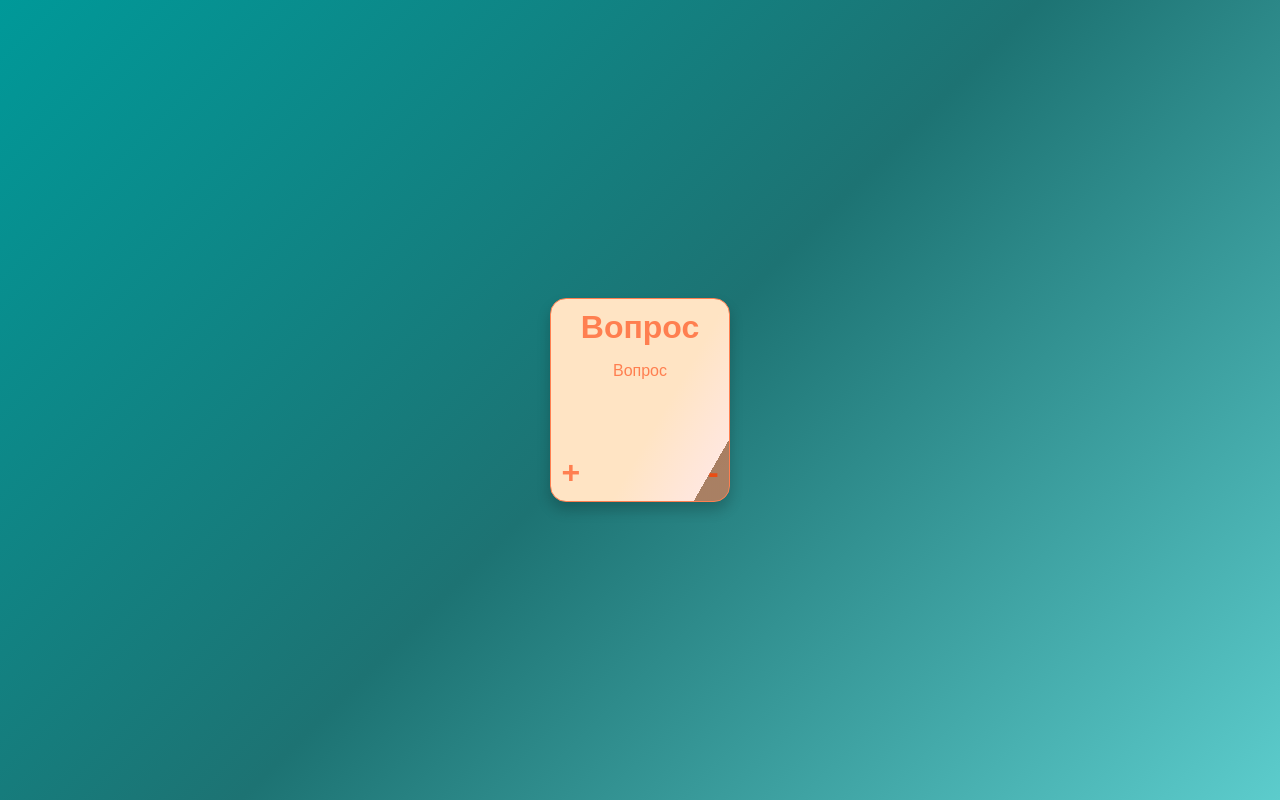
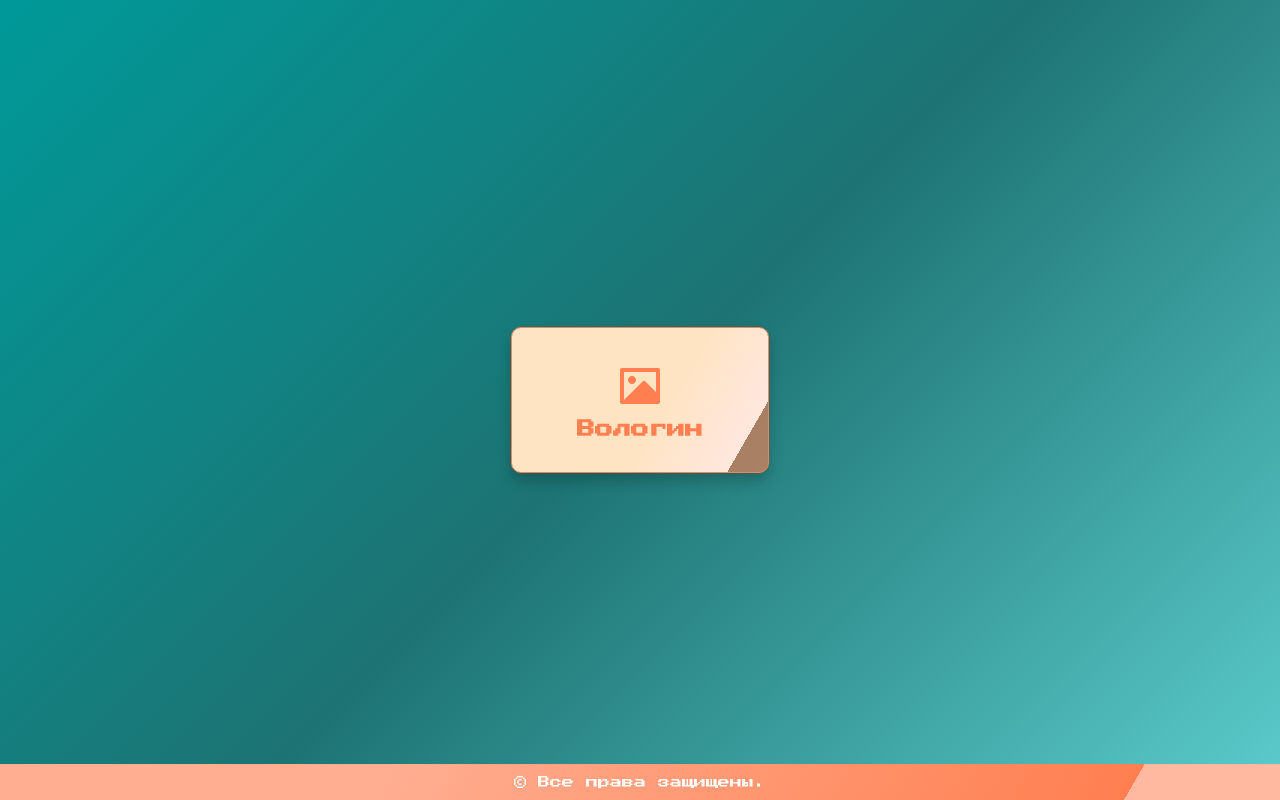
Before and after one commit to ystuler/front, a Vue app: page / in a window 1280 px wide. Built offline with nearby package versions, Linux system fonts and the light colour scheme.

Commit message:
style: new font

```diff
--- /dev/null
+++ b/src/components/BackGroundComponent.vue
@@ -0,0 +1,32 @@
+<template>
+  <footer class="footer">
+    <p>© Все права защищены.</p>
+  </footer>
+</template>
+
+<script setup>
+</script>
+
+<style scoped>
+@import url('https://fonts.googleapis.com/css2?family=Press+Start+2P&display=swap');
+
+
+.footer {
+  background: linear-gradient(
+      120deg,
+      rgb(255, 174, 145) 30%,
+      coral 88%,
+      bisque 40%,
+      rgb(255, 185, 160) 78%
+  );
+  text-align: center;
+  color: white;
+  position: absolute;
+  bottom: 0;
+  left: 0;
+  width: 100%;
+  font-family: 'Press Start 2P', Arial, sans-serif;
+
+}
+
+</style>
--- a/src/components/CardComponent.vue
+++ b/src/components/CardComponent.vue
@@ -32,11 +32,12 @@ const flipCard = () => {
 </template>
 
 <style scoped>
+@import url('https://fonts.googleapis.com/css2?family=Press+Start+2P&display=swap');
+
 .flip-card {
   background-color: transparent;
   width: 14vw;
   height: 16vw;
-  font-family: sans-serif;
   position: relative;
 }
 
--- a/src/components/CollectionCardsComponent.vue
+++ b/src/components/CollectionCardsComponent.vue
@@ -1,6 +1,10 @@
 <script setup>
-const description = 'Описание карточки тутутутутутуту ............... Описание карточки тутутутутутуту ............... Описание карточки тутутутутутуту ............... Описание карточки тутутутутутуту ............... Описание карточки тутутутутутуту ...............';
-const name = 'Название';
+
+
+const props = defineProps({
+  description: String,
+  name: String
+})
 </script>
 
 <template>
@@ -24,6 +28,8 @@ const name = 'Название';
 </template>
 
 <style scoped>
+@import url('https://fonts.googleapis.com/css2?family=Press+Start+2P&display=swap');
+
 .card__name {
   margin: 10px 0 0;
   font-size: 1.5em;
@@ -34,7 +40,7 @@ const name = 'Название';
 
 .card {
   position: relative;
-  width: 350px;
+  width: 20vw;
   aspect-ratio: 16/9;
   background: linear-gradient(
       120deg,
@@ -113,8 +119,8 @@ const name = 'Название';
   margin: 10px 0;
   font-size: 1em;
   line-height: 1.4;
-  height: 80px; /* Set a fixed height */
-  overflow: auto; /* Add scroll bar if content overflows */
+  height: 100px;
+  overflow: auto;
 }
 
 .card__description::-webkit-scrollbar {
@@ -122,16 +128,15 @@ const name = 'Название';
 }
 
 .card__description::-webkit-scrollbar-thumb {
-  background: coral; /* Coral color for the scrollbar thumb */
-  border-radius: 2px; /* Round edges for the scrollbar thumb */
+  background: coral;
+  border-radius: 2px;
 }
 
 .card__description::-webkit-scrollbar-track {
-  background: #f2f2f2; /* Light background for the scrollbar track */
-  border-radius: 2px; /* Round edges for the scrollbar track */
+  background: #f2f2f2;
+  border-radius: 2px;
 }
 
-/* Firefox scrollbar styles */
 .card__description {
   scrollbar-width: thin;
   scrollbar-color: coral #f2f2f2;
@@ -141,6 +146,7 @@ const name = 'Название';
   display: flex;
   gap: 10px;
   margin-top: auto;
+
 }
 
 .card__button {
@@ -149,6 +155,8 @@ const name = 'Название';
   background: #ea4d14;
   border: none;
   color: white;
+  font-family: 'Press Start 2P', Arial, sans-serif;
+  font-size: 0.6rem;
 }
 
 .secondary {
--- a/src/components/FormComponent.vue
+++ b/src/components/FormComponent.vue
@@ -24,6 +24,16 @@
 </template>
 
 <style scoped>
+@import url('https://fonts.googleapis.com/css2?family=Press+Start+2P&display=swap');
+.input-container input::placeholder {
+  font-family: 'Press Start 2P', Arial, sans-serif;
+  font-size: 0.8rem;
+  color: coral;
+}
+.input-container input{
+    font-family: 'Press Start 2P', Arial, sans-serif;
+
+}
 .form-container {
   display: flex;
   justify-content: center;
@@ -48,7 +58,7 @@
 }
 
 .form-title {
-  font-size: 1.5em;
+  font-size: 1.3em;
   line-height: 1.75rem;
   font-weight: 900;
   text-align: center;
@@ -93,7 +103,10 @@
   width: 1rem;
   height: 1rem;
 }
+
 .submit {
+  font-family: 'Press Start 2P', Arial, sans-serif;
+
   display: block;
   padding-top: 0.75rem;
   padding-bottom: 0.75rem;
@@ -101,7 +114,7 @@
   padding-right: 1.25rem;
   background-color: coral;
   color: #ffffff;
-  font-size: 0.875rem;
+  font-size: 0.7rem;
   line-height: 1.25rem;
   font-weight: 500;
   width: 100%;
--- a/src/components/HelloWorld.vue
+++ b/src/components/HelloWorld.vue
@@ -3,12 +3,14 @@ import CardComponent from "./CardComponent.vue";
 import FormComponent from "./FormComponent.vue";
 import CollectionCardsComponent from "./CollectionCardsComponent.vue";
 import CollectionCreateCardComponent from "./CollectionCreateCardComponent.vue";
+import BackGroundComponent from "./BackGroundComponent.vue";
 </script>
 
 <template>
   <div class="center-container">
-  <card-component answer="Ответ" question="Вопрос"></card-component>
+  <CollectionCardsComponent name="Вологин" description="тут все билеты по вологину"></CollectionCardsComponent>
   </div>
+  <back-ground-component></back-ground-component>
 </template>
 
 <style scoped>
--- a/src/style.css
+++ b/src/style.css
@@ -1,8 +1,11 @@
+@import url('https://fonts.googleapis.com/css2?family=Press+Start+2P&display=swap');
+
 body {
-  margin: 0;
-  padding: 0;
-  height: 100vh;
-  width: 100vw;
-  background: linear-gradient(135deg, #009999 0%, #1D7373 50%, #5CCCCC 100%);
-  font-family: Arial, sans-serif;
+    font-family: 'Press Start 2P', Arial, sans-serif;
+    font-size: 12px;
+    margin: 0;
+    padding: 0;
+    height: 100vh;
+    width: 100vw;
+    background: linear-gradient(135deg, #009999 0%, #1D7373 50%, #5CCCCC 100%);
 }
```
